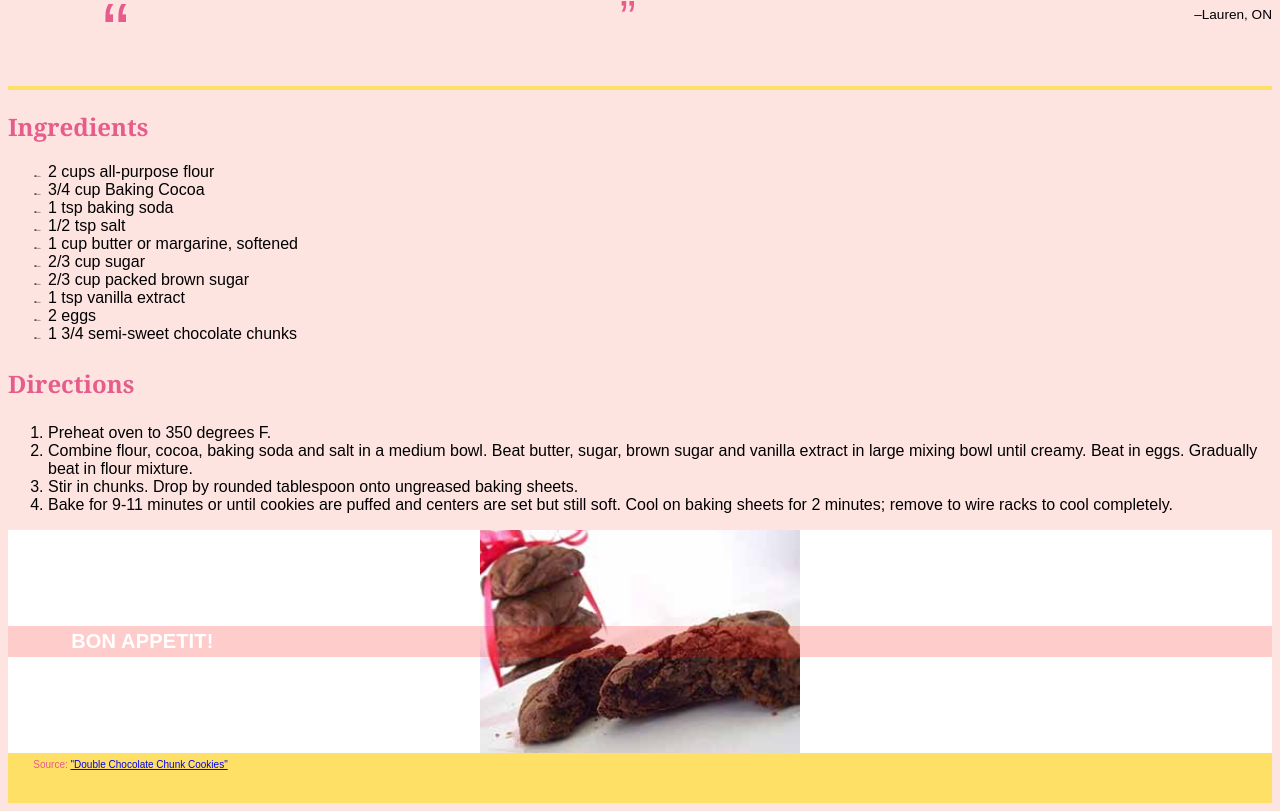
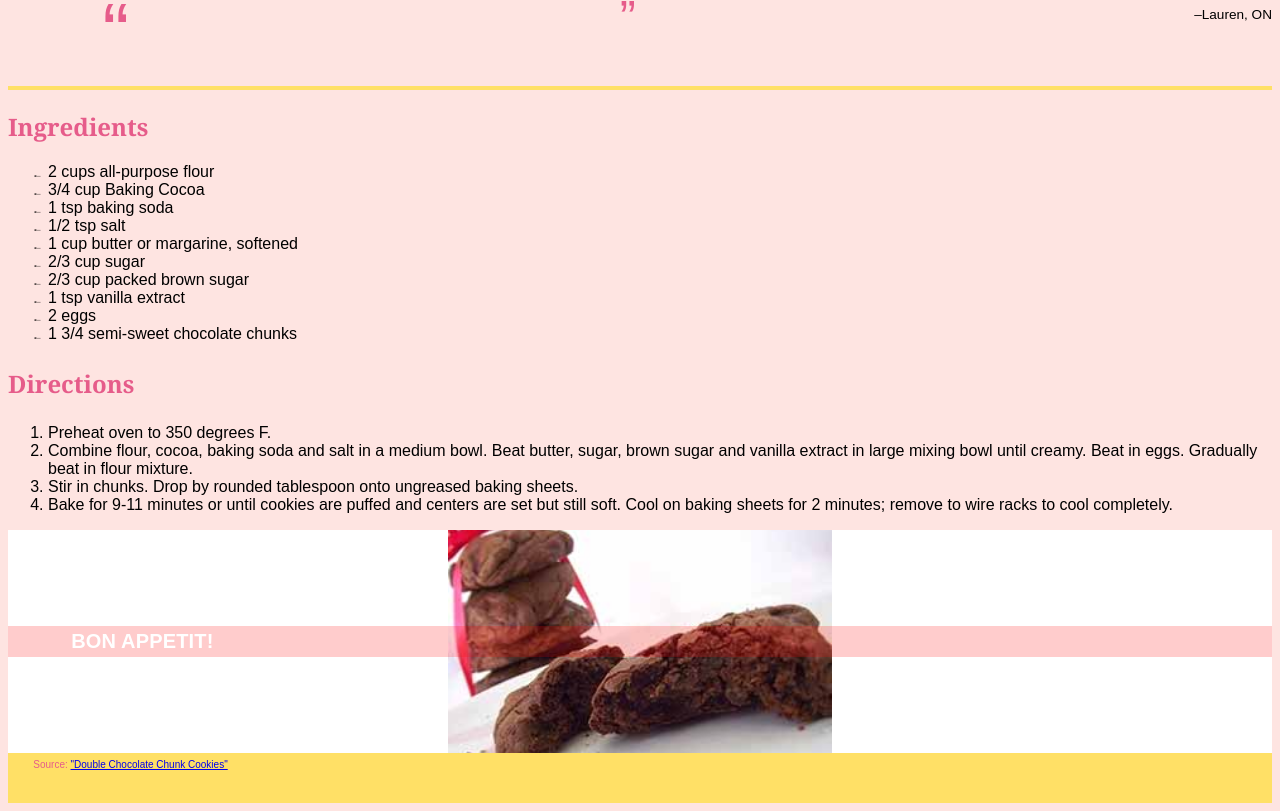
Before and after one commit to lebl0318/assignment1, a plain HTML site: page index.html in a window 1280 px wide. Shown: the part 1764-2575 px from the top of the page. Drawn offline with Linux system fonts and the light colour scheme.

Commit message:
background size

```diff
--- a/css/general.css
+++ b/css/general.css
@@ -120,8 +120,9 @@ h4 {
     background-color:white;
     background-repeat: no-repeat;
     background-position: center center;
-    background-size:20rem;
+    background-size:24rem;
     background-repeat: no-repeat;
+    width: 100%;
 }
 footer {
     background-color: #FFE066;
```
